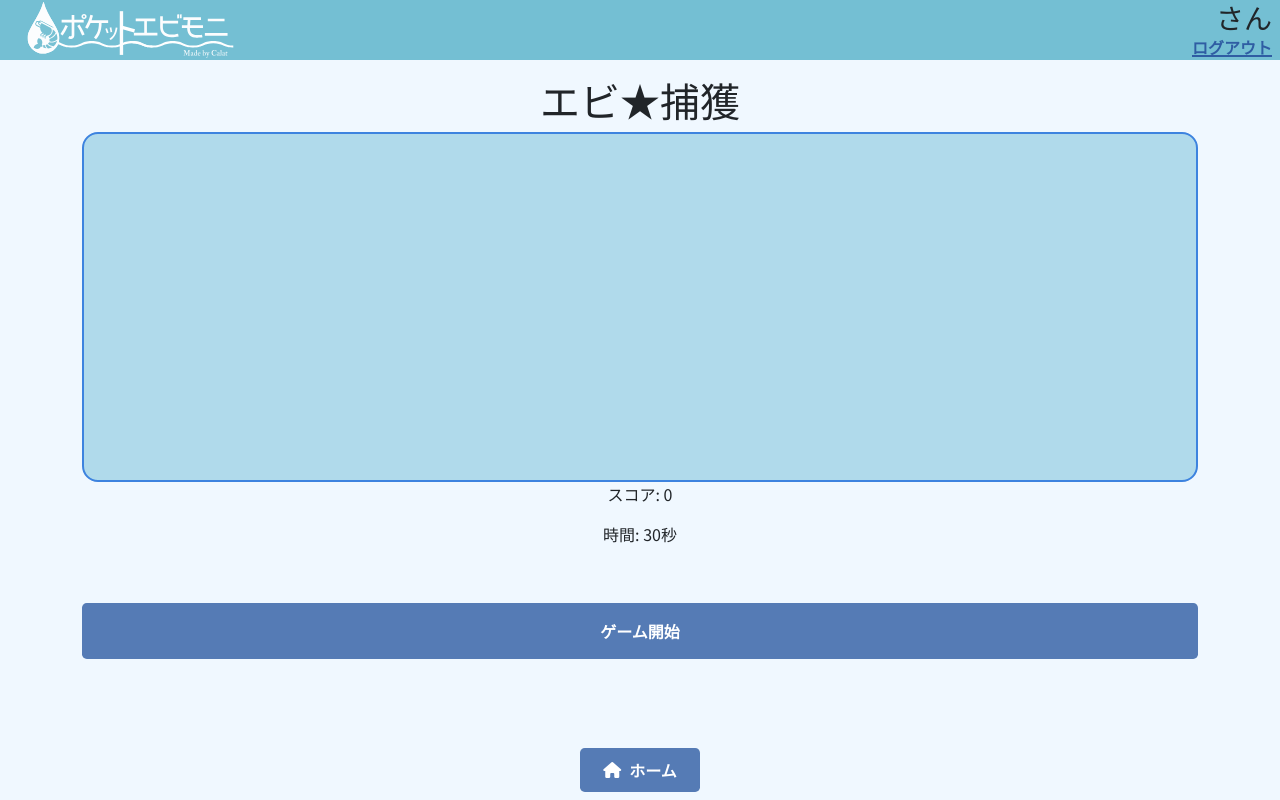
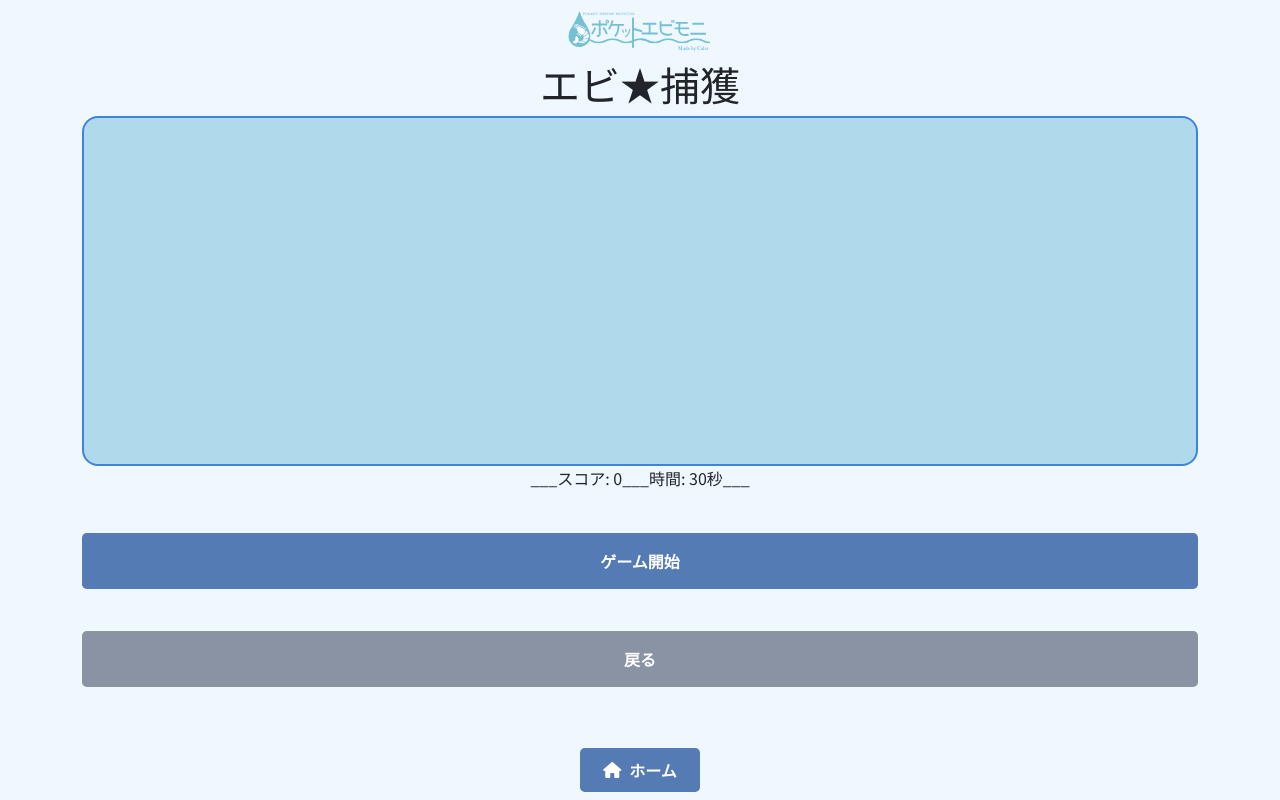
Before and after one commit to koachan777/rakuraku_input, a Django app: template src/rakuraku_apps/templates/omake/omake5.html in a window 1280 px wide. Run offline with Django 3.2, Linux system fonts and the light colour scheme; the template is opened without the code that fills it, so the values that code supplies are empty; some libraries are stand-ins or nearby versions.

Commit message:
色々修正

```diff
--- a/src/rakuraku_apps/templates/function.html
+++ b/src/rakuraku_apps/templates/function.html
@@ -9,7 +9,7 @@
 {% block title %}
 <div class="text-center">
     <div class="logo">
-        <img src="{% static 'img/header-logo.png' %}" alt="ロゴ" class="img-fluid" width="150" height="auto">
+        <img src="{% static 'img/logo.svg' %}" alt="ロゴ" class="img-fluid" width="150" height="auto">
     </div>
     <div class="h1">機能紹介</div>
 </div>
--- a/src/rakuraku_apps/templates/omake.html
+++ b/src/rakuraku_apps/templates/omake.html
@@ -15,7 +15,7 @@
 {% block content %}
 {% if user.is_authenticated %}
     <div class="list-group">
-        <a href="{% url 'rakuraku_apps:omake1' %}" class="original-big-btn mb-4">おまけ１</a>
+        <a href="{% url 'rakuraku_apps:omake1' %}" class="original-big-btn mt-4 mb-4">おまけ１</a>
 
         <a href="{% url 'rakuraku_apps:omake2' %}" class="original-big-btn mb-4">おまけ２</a>
 
--- a/src/rakuraku_apps/templates/omake/omake5.html
+++ b/src/rakuraku_apps/templates/omake/omake5.html
@@ -8,8 +8,15 @@
 
 {% block title %}
 <div class="text-center">
-    <div class="h1 mt-3">エビ★捕獲</div>
+    <div class="logo">
+        <img src="{% static 'img/logo.svg' %}" alt="ロゴ" class="img-fluid" width="150" height="auto">
+    </div>
+    <div class="h1">エビ★捕獲</div>
 </div>
+{% endblock %}
+
+{% block header %}
+<!-- Header部分を空にして非表示にする -->
 {% endblock %}
 
 
@@ -18,12 +25,11 @@
 <div id="gameArea">
     <img id="shrimp" src="{% static 'img/fall_ebi.svg' %}" alt="海老" />
 </div>
-<p>スコア: <span id="score">0</span></p>
-<p>時間: <span id="timer">30</span>秒</p>
+<p>___スコア: <span id="score">0</span>___時間: <span id="timer">30</span>秒___</p>
 
-<button id="startButton" class="original-long-btn">ゲーム開始</button>
+<button id="startButton" class="original-long-btn mb-3">ゲーム開始</button>
 <script src="{% static 'js/omake5.js' %}"></script>
-
+<a href="{% url 'rakuraku_apps:omake' %}" style="display: block; text-align: center; text-decoration: none; width: 100%; margin: auto; padding: 16px 8px; font-weight: bold; border-radius: 0.3rem; background-color: rgba(112, 123, 141, 0.8); color: #fff;">戻る</a>
     {% include 'footer.html' %}
 
 {% endblock %}
```
Also changed, not shown: src/rakuraku_apps/templates/omake/omake2.html (+10 -2 lines).
